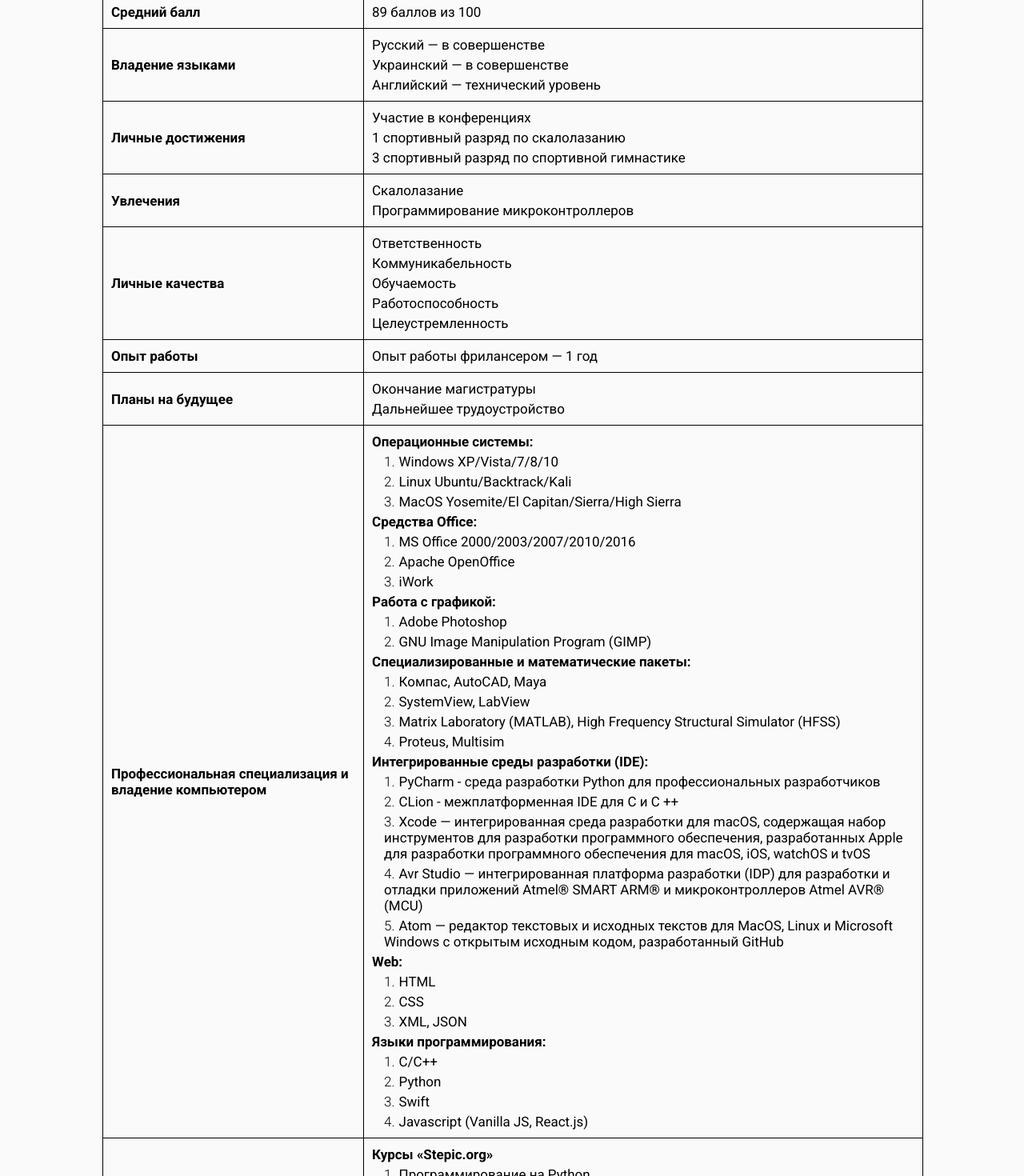
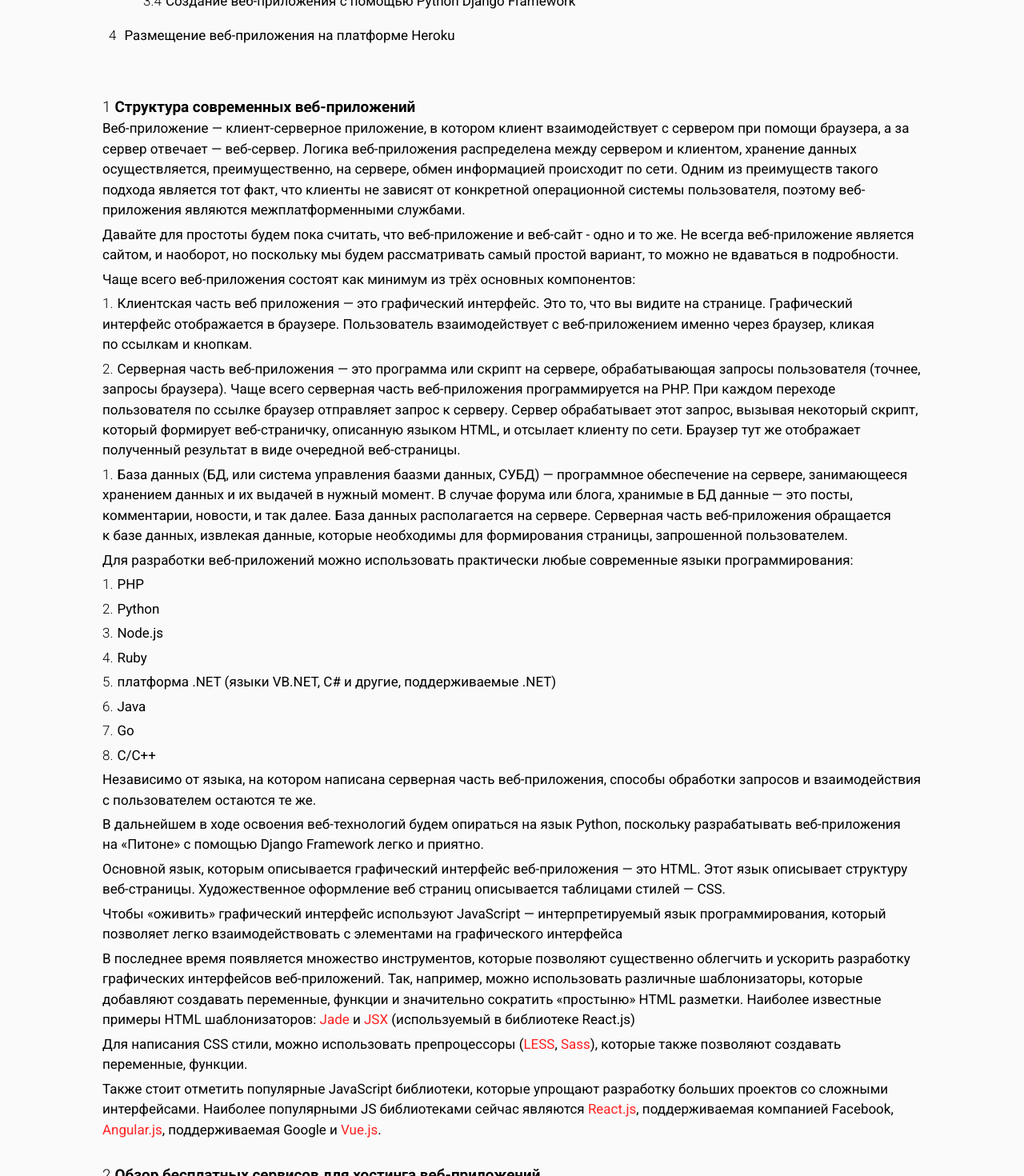
Before and after one commit to MikhailZhyhariev/masters-website, a React (Create React App) app: page /#/ind in a window 1280 px wide. Shown: the part 800-2270 px from the top of the page at 80% size. Built offline with nearby package versions, Linux system fonts and the light colour scheme.

Commit message:
Поменяли роутер на hashrouter. И теперь все везде работает.

```diff
--- a/package.json
+++ b/package.json
@@ -1,5 +1,5 @@
 {
-  "homepage": "./",
+  "homepage": "https://mikhailzhyhariev.github.io/masters-website/",
   "name": "website",
   "version": "0.1.0",
   "true": false,
--- a/src/components/Menu/Menu.json
+++ b/src/components/Menu/Menu.json
@@ -64,7 +64,7 @@
             "en": false,
             "ua": false
           },
-          "link": "/links/zvit"
+          "link": "/links-zvit"
         },
         {
           "name": "Индивидуальный раздел",
--- a/src/components/Menu/MenuItem.js
+++ b/src/components/Menu/MenuItem.js
@@ -31,11 +31,9 @@ class MenuItem extends Component {
       padding: 15
     }
 
-    const baseUrl = process.env.PUBLIC_URL;
-
     return (
       <li className={'menu__item ' + (isActive ? 'active' : '')} onClick={handleClick}>
-        <Link to={baseUrl + item.link}
+        <Link to={item.link}
               style={style}>
               {item.name}
         </Link>
--- a/src/index.js
+++ b/src/index.js
@@ -1,7 +1,7 @@
 import React from 'react';
 import ReactDOM from 'react-dom';
 import { Provider } from 'react-redux';
-import { Router, Route } from 'react-router';
+import { HashRouter as Router, Route } from 'react-router-dom'
 import './index.css';
 
 import App from './containers/App/App.js';
@@ -16,44 +16,23 @@ import IndividualSection from './components/IndividualSection/IndividualSection.
 import DocumentPreview from './components/DocumentPreview/DocumentPreview.js';
 
 import configureStore from './store/configureStore';
-import createBrowserHistory from 'history/createBrowserHistory';
 
-const history = createBrowserHistory()
 const store = configureStore();
 const baseUrl = process.env.PUBLIC_URL;
 
-// ReactDOM.render(
-//   <Provider store={store}>
-//     <Router history={history}>
-//       <div>
-//         <App />
-//         <Route exact path={ '/' } component={Resume} />
-//         <Route path={ "/bio" } component={Biography} />
-//         <Route path={ '/diss' } component={Abstract} />
-//         <Route path={ '/library' } component={Library} />
-//         <Route path={ '/library/:article0'} render={() => <DocumentPreview top={window.pageYOffset} number={0} /> }  />
-//         <Route exact path={ '/links' } component={Links} />
-//         <Route path={ '/links/zvit' } component={Search} />
-//         <Route path={ '/ind' } component={IndividualSection}/>
-//       </div>
-//     </Router>
-//   </Provider>,
-//   document.getElementById('root')
-// )
-
 ReactDOM.render(
   <Provider store={store}>
-    <Router history={history}>
+    <Router>
       <div>
         <App />
-        <Route exact='' path={ baseUrl + '/' } component={Resume} />
-        <Route path={ baseUrl + "/bio" } component={Biography} />
-        <Route path={ baseUrl + '/diss' } component={Abstract} />
-        <Route path={ baseUrl + '/library' } component={Library} />
-        <Route path={ baseUrl + '/library/:article0'} render={() => <DocumentPreview top={window.pageYOffset} number={0} />}  />
-        <Route exact path={ baseUrl + '/links' } component={Links} />
-        <Route path={ baseUrl + '/links/zvit' } component={Search} />
-        <Route path={ baseUrl + '/ind' } component={IndividualSection}/>
+        <Route exact path={ '/' } component={Resume} />
+        <Route path={ "/bio" } component={Biography} />
+        <Route path={ '/diss' } component={Abstract} />
+        <Route path={ '/library' } component={Library} />
+        <Route path={ '/library/:article0'} render={() => <DocumentPreview top={window.pageYOffset} number={0} /> }  />
+        <Route exact path={ '/links' } component={Links} />
+        <Route path={ '/links-zvit' } component={Search} />
+        <Route path={ '/ind' } component={IndividualSection}/>
       </div>
     </Router>
   </Provider>,
```
